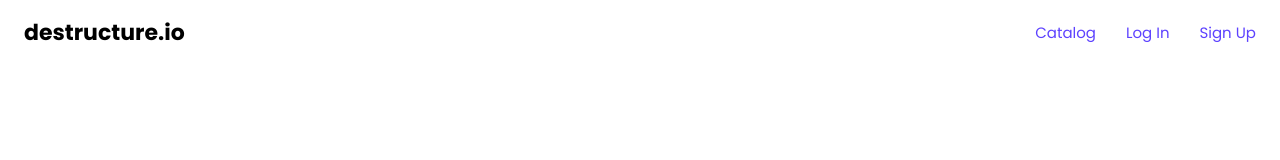
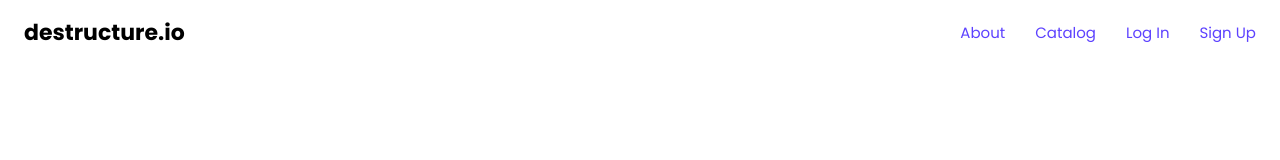
Before and after one commit to hawkticehurst/destructure-io, a React (Create React App) app: page / in a window 1280 px wide. Shown: the top 160 px of the page. Built offline with nearby package versions, Linux system fonts and the light colour scheme; no server answers.

Commit message:
add about link to navbar

```diff
--- a/src/components/common/NavBar.js
+++ b/src/components/common/NavBar.js
@@ -62,6 +62,8 @@ function NavBar(props) {
 
   const catalogLink = <Link to="/learn">Catalog</Link>;
 
+  const aboutLink = <Link to="/about">About</Link>;
+
   return (
     <div className={containerClass}>
       {showLoginDropdown ? (
@@ -72,6 +74,7 @@ function NavBar(props) {
       {backBtn}
       <h1><Link to="/">destructure.io</Link></h1>
       <div className="nav-links-container">
+        {aboutLink}
         {catalogLink}
         {signInLink}
         {signUpLink}
--- a/src/components/home/About.js
+++ b/src/components/home/About.js
@@ -10,7 +10,7 @@ import Team from './Team';
 function About(props) {
   return (
     <div>
-      <LandingNavBar about={true} />
+      <NavBar />
       <main>
         <div className="team-container">
           <div className="about-text-container">
```
